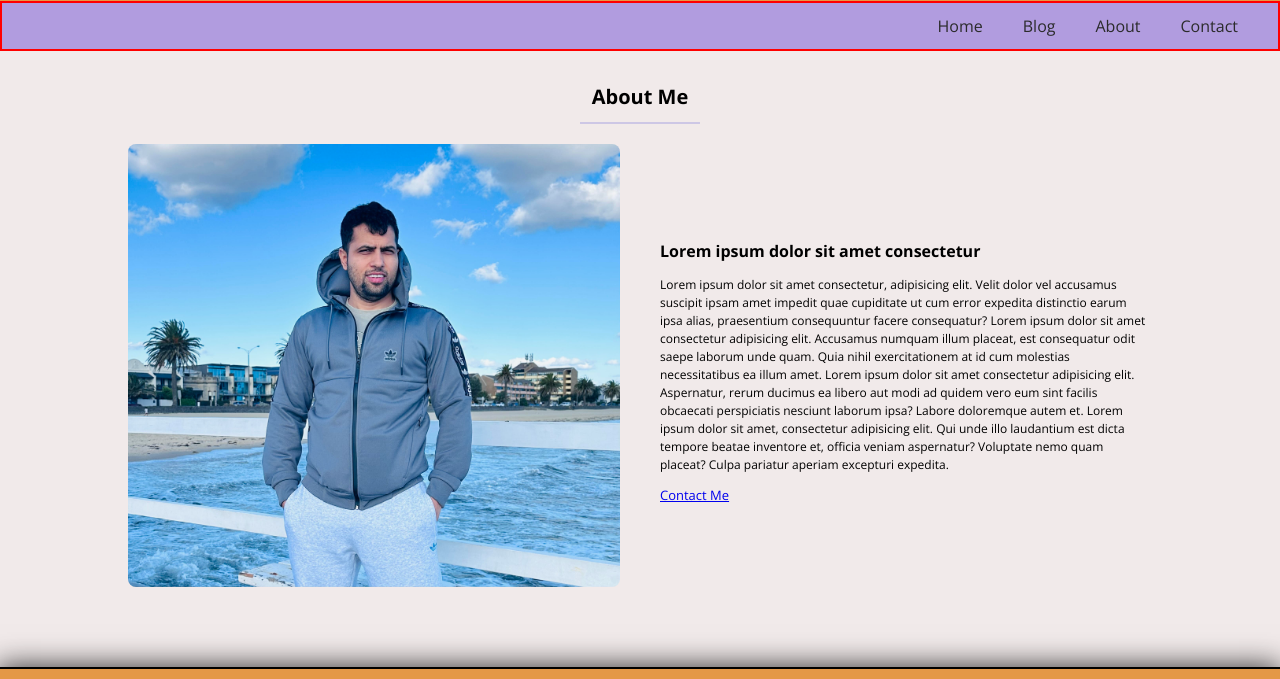
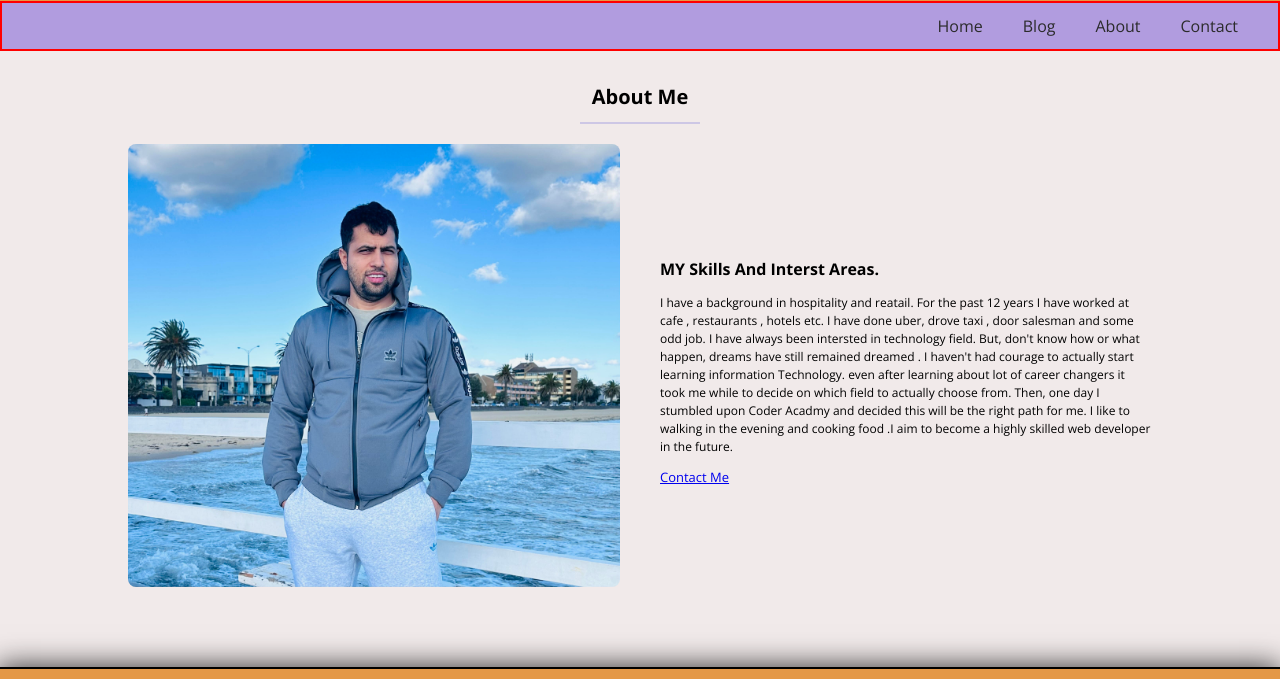
Before and after one commit to savacharya22/assignment-portfolio, a plain HTML site: page pages/about.html in a window 1280 px wide. Shown: the part 48-727 px from the top of the page. Drawn offline with nearby package versions, Linux system fonts and the light colour scheme.

Commit message:
fixed kinkdin icon

```diff
--- a/pages/about.html
+++ b/pages/about.html
@@ -44,22 +44,19 @@
           </div>
 
           <article class="main-text">
-            <h2>Lorem ipsum dolor sit amet consectetur</h2>
+            <h2>MY Skills And Interst Areas.</h2>
             <p>
-              Lorem ipsum dolor sit amet consectetur, adipisicing elit. Velit
-              dolor vel accusamus suscipit ipsam amet impedit quae cupiditate ut
-              cum error expedita distinctio earum ipsa alias, praesentium
-              consequuntur facere consequatur? Lorem ipsum dolor sit amet
-              consectetur adipisicing elit. Accusamus numquam illum placeat, est
-              consequatur odit saepe laborum unde quam. Quia nihil
-              exercitationem at id cum molestias necessitatibus ea illum amet.
-              Lorem ipsum dolor sit amet consectetur adipisicing elit.
-              Aspernatur, rerum ducimus ea libero aut modi ad quidem vero eum
-              sint facilis obcaecati perspiciatis nesciunt laborum ipsa? Labore
-              doloremque autem et. Lorem ipsum dolor sit amet, consectetur
-              adipisicing elit. Qui unde illo laudantium est dicta tempore
-              beatae inventore et, officia veniam aspernatur? Voluptate nemo
-              quam placeat? Culpa pariatur aperiam excepturi expedita.
+              I have a background in hospitality and reatail. For the past 12
+              years I have worked at cafe , restaurants , hotels etc. I have
+              done uber, drove taxi , door salesman and some odd job. I have
+              always been intersted in technology field. But, don't know how or
+              what happen, dreams have still remained dreamed . I haven't had
+              courage to actually start learning information Technology. even
+              after learning about lot of career changers it took me while to
+              decide on which field to actually choose from. Then, one day I
+              stumbled upon Coder Acadmy and decided this will be the right path
+              for me. I like to walking in the evening and cooking food .I aim
+              to become a highly skilled web developer in the future.
             </p>
 
             <a href="../pages/contact.html" class="contact">Contact Me</a>
@@ -75,8 +72,8 @@
           ><i class="fa-brands fa-facebook"></i
         ></a>
         <a href="https://www.github.com"><i class="fa-brands fa-github"></i></a>
-        <a href="https://www.twitter.com/" target="_blank"
-          ><i class="fa-brands fa-twitter"></i>
+        <a href="https://www.linkedin.com/" target="_blank"
+          ><i class="fa-brands fa-linkedin"></i>
         </a>
       </div>
       <div class="info">
```
Also changed, not shown: index.html (+2 -2 lines), pages/blog.html (+2 -2 lines), pages/blogs/blog-1.html (+2 -2 lines), pages/blogs/blog-2.html (+2 -2 lines), pages/blogs/blog-3.html (+2 -2 lines), pages/blogs/blog-4.html (+2 -2 lines), pages/blogs/blog-5.html (+2 -2 lines), pages/contact.html (+2 -2 lines).
